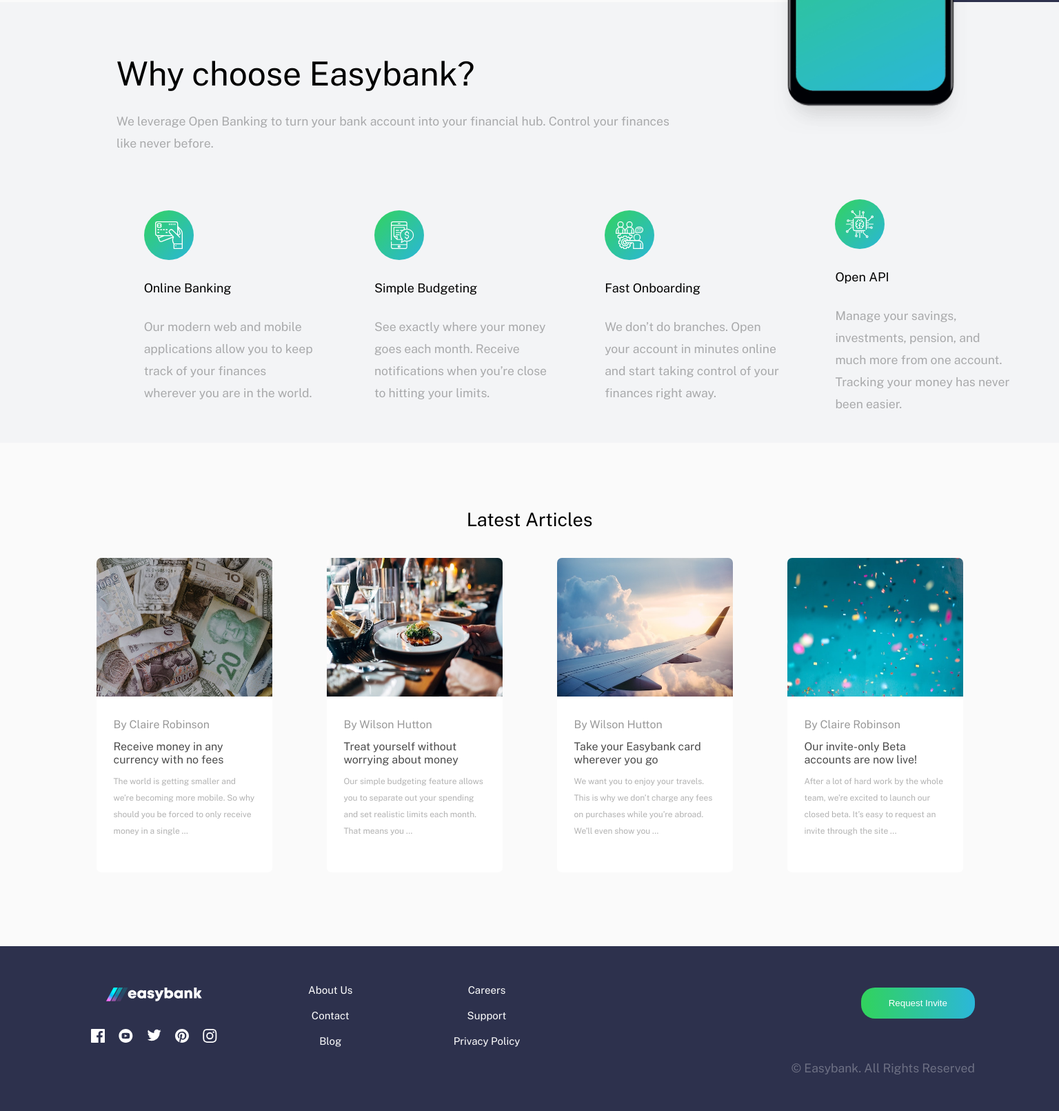
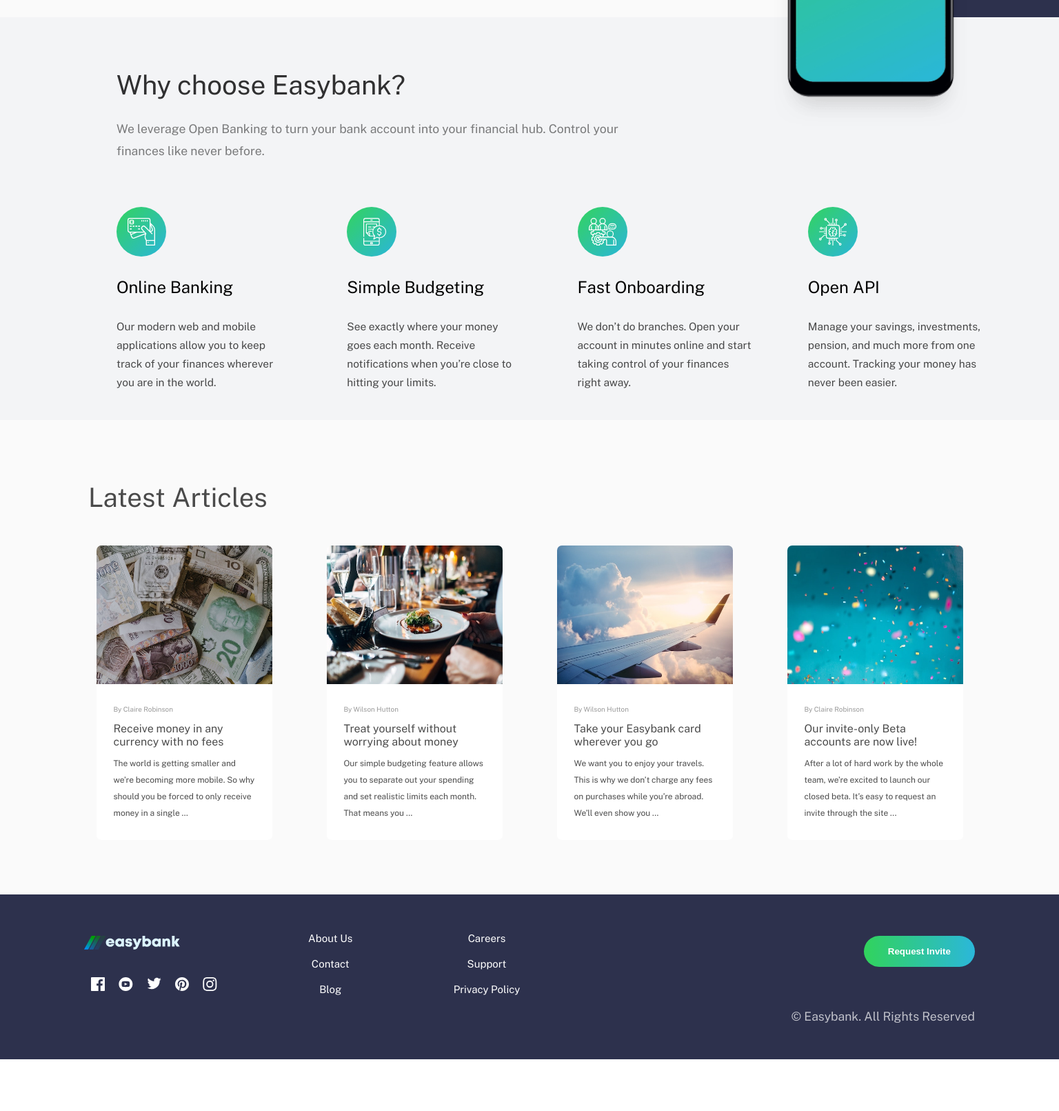
Before and after one commit to ChamuMutezva/easybank-landing-page-master, a plain HTML site: page index.html in a window 1536 px wide. Shown: the part 783-2394 px from the top of the page at 69% size. After the commit the page ends 2319 px from the top, so only its background shows below. Drawn offline with nearby package versions, Linux system fonts and the light colour scheme.

Commit message:
fix: project margins and padding clean up phase 1

```diff
--- a/scss/style.scss
+++ b/scss/style.scss
@@ -18,7 +18,7 @@ li {
 p {
     text-align: center;
     font-size: 14px;
-    opacity: 0.3;
+    opacity: 0.7;
     line-height: 1.5rem;
 }
 h1, h2, h3, h4, h5, h6 {
@@ -104,12 +104,13 @@ position: relative;
 background-repeat: no-repeat;
 }
 .btnPrimary {
-    padding: 15px 40px;
-    border-radius: 20px;
+    padding: 15px 35px;
+    border-radius: 60px;
     border: none;
     margin: 0 auto;
     display: block;
     color: white;
+    font-weight: 800;
     background: linear-gradient(to right, hsl(136, 65%, 51%) , hsl(192, 70%, 51%) );
 }
 .main {
@@ -185,8 +186,8 @@ footer {
     background-color: hsl(233, 26%, 24%);
 }
 .footer__img__logo {
-    filter: invert(98.9%) sepia(18%) saturate(200%) hue-rotate(248.2deg) brightness(166.5%) contrast(213%);
-     display: block;
+    filter: invert(90.7%) sepia(29.2%) saturate(185.1%) hue-rotate(183.7deg) brightness(95.5%) contrast(181.3%);
+        display: block;
      padding: 40px 0;
      margin: auto;
 }
@@ -330,9 +331,13 @@ footer {
 //desktop media queries
 
 @media screen and (min-width: 1281px) {
+    .nav {
+        padding: 20px 20px 27px;
+    }
     .nav__modal {
         left: 37.4%;//537px
         width: 35%;
+        top: 27px;
       }
     .nav__controls .nav__controls--btn {
         margin-right: 170px;
@@ -358,31 +363,39 @@ footer {
         /* top: 20px; */
     }
     .main {
-        margin-top: -310px;
+        margin-top: -275px;
         padding: 0 30px 0 169px;
     }
 
     .main__intro__title {
-        font-size: 3rem;
-         margin: 0 0;
+        font-size: 2.42rem;
+        margin: 0 0;
         text-align: left;
+        opacity: .8;
     }
     .main__intro__details {
         text-align: left;
         margin: 0;
-        width: 60%;
+        opacity: 0.5;
+        width: 55%;
     }
     .main__services__categories {
         display: flex;
         flex-direction: column;
         align-items: start;
-        width: 255px;
+        width: 256px;
+        margin-left: 0;
+    }
+    .main__services__title {
+        font-size: 1.5rem;
     }
     .main__services__img {
         margin: 0 0 30px;
     }
     .main__services__details {
         text-align: left;
+        font-size: 0.97rem;
+        line-height: 1.7rem;
     }
     .headerContent__summary {
        // margin: 173px 0 0 170px;
@@ -435,15 +448,27 @@ font-weight: 300;
         margin-top: 60px;
         margin-bottom: 10px;
     }
+    .footer__img__logo {
+        margin: 0;
+    }
     .copyright {
         text-align: right;
     }
     article {
         padding-left: 100px;
         padding-right: 100px;
+        padding-bottom: 59px
+    }
+    .articles__title {
+        text-align: left;
+        margin-left: 28px;
+        font-size: 2.4rem;
+        opacity: 0.7;
+        padding-top: 90px;
+        padding-bottom: 47px;
     }
     .card__divider__author {
-        font-size: 1rem;
+        font-size: 0.62rem;
     }
     .card__divider__title {
        // font-size: 1.5rem;
@@ -451,10 +476,12 @@ font-weight: 300;
     .card__divider__details {
        // font-size: 1.1rem;
         line-height: 1.5rem;
+        padding-bottom: 27px;
     }
     .card__divider, .card__img {
         width: 255px;
     }
+
 
 }
 
```
Also changed, not shown: scss/style.css, 1 other file.
